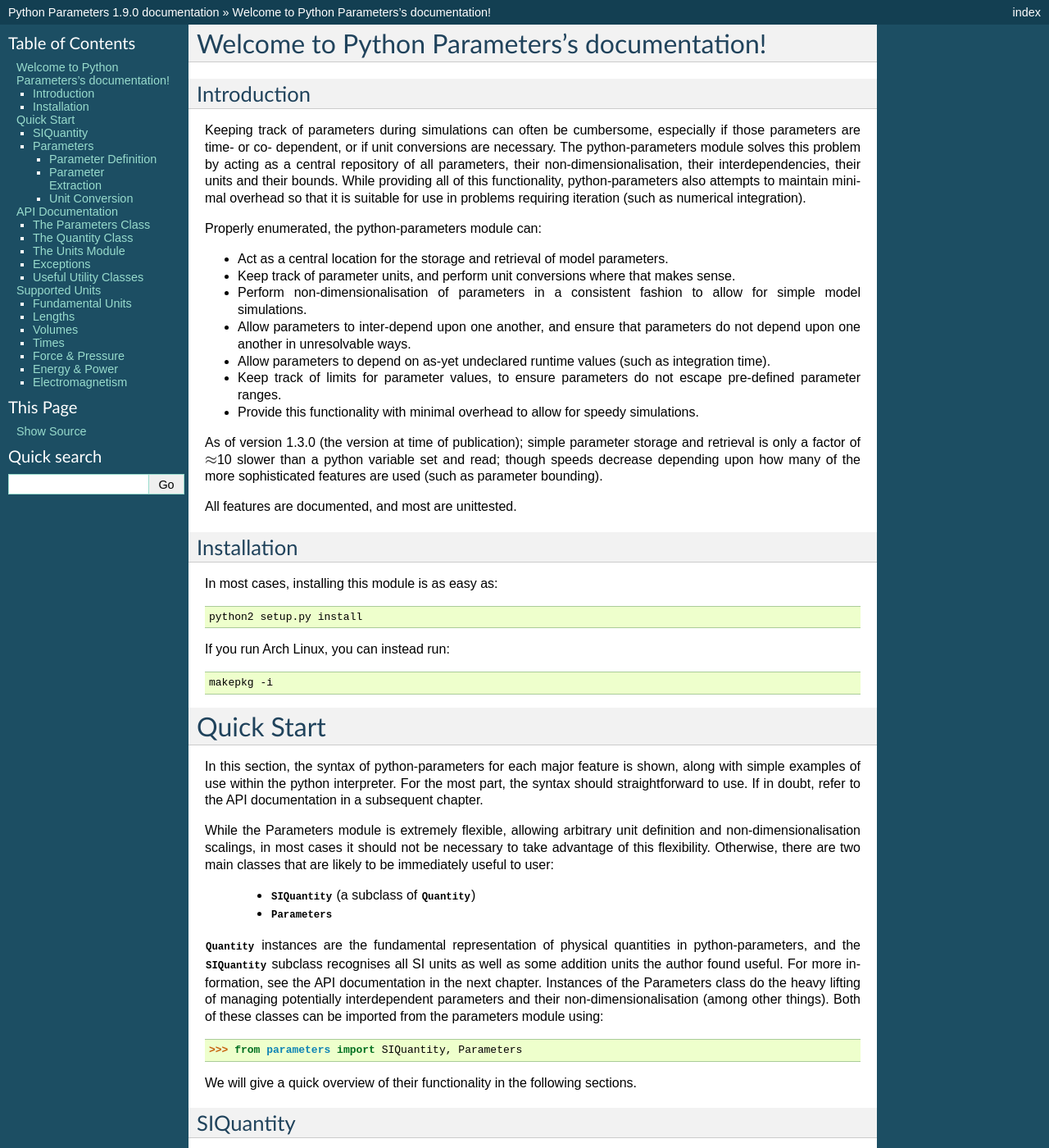
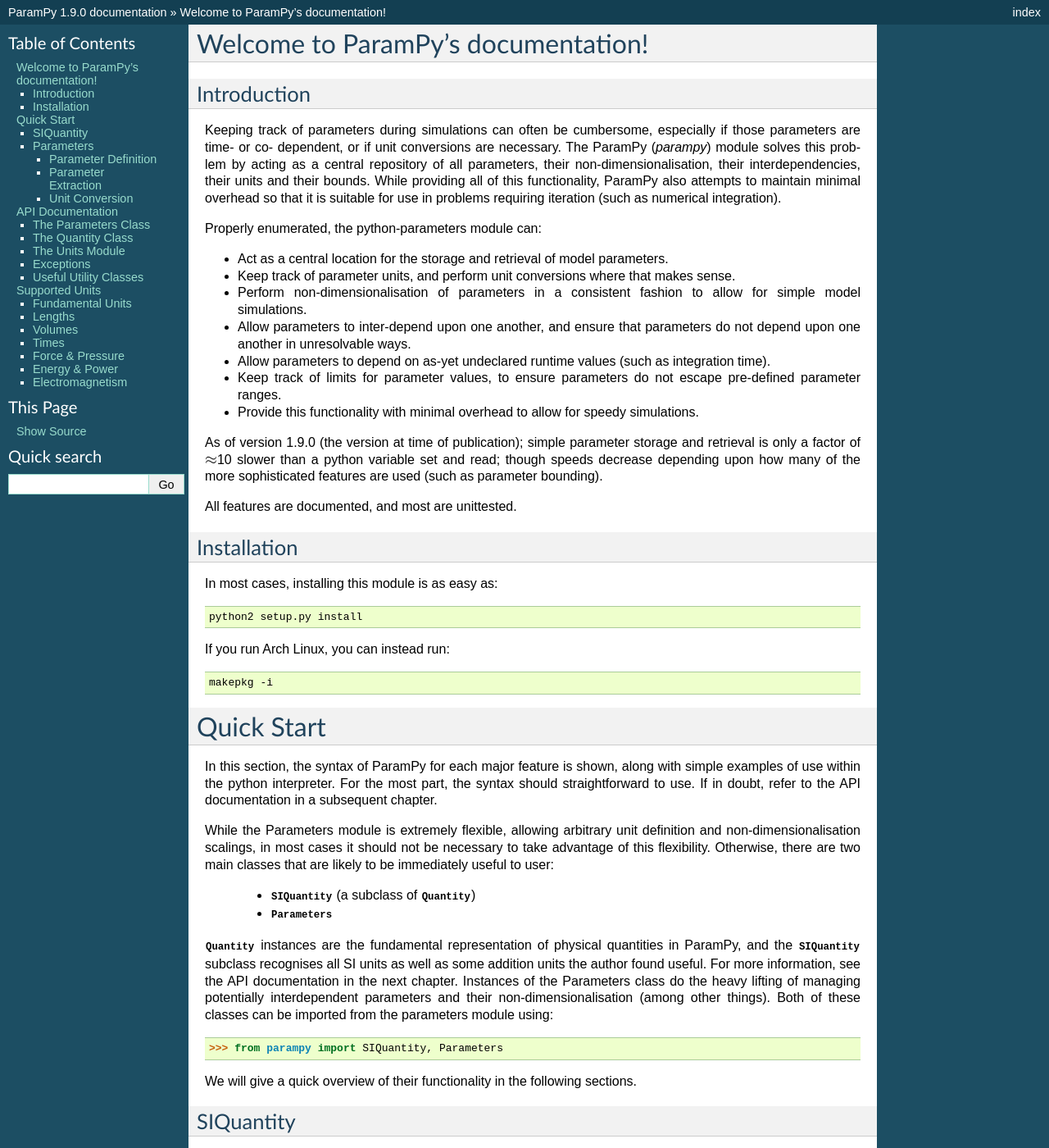
Before and after one commit to matthewwardrop/python-parampy, a Sphinx documentation site: the page built from docs/index.rst, in a window 1280 px wide and 1400 px high. Shown: the whole window at 82% size. Built offline with Sphinx 7.4.7, drawn with Linux system fonts in a browser that asks for light colours; the version number is read from the project's files by our own code; some of the changed text lies outside the part shown.

Commit message:
Rebuild documentation for the ParamPy name change.

```diff
--- a/docs/apidoc.rst
+++ b/docs/apidoc.rst
@@ -16,12 +16,12 @@
 The Parameters Class
 --------------------
 
-.. autoclass:: parameters.parameters.Parameters
+.. autoclass:: parampy.parameters.Parameters
     :members:
     :undoc-members:
     :show-inheritance:
 
-.. autoclass:: parameters.parameters.Bounds
+.. autoclass:: parampy.parameters.Bounds
     :members:
     :undoc-members:
     :show-inheritance:
@@ -29,12 +29,12 @@
 The Quantity Class
 ------------------
 
-.. autoclass:: parameters.quantities.Quantity
+.. autoclass:: parampy.quantities.Quantity
     :members:
     :undoc-members:
     :show-inheritance:
 
-.. autoclass:: parameters.definitions.SIQuantity
+.. autoclass:: parampy.definitions.SIQuantity
     :members:
     :undoc-members:
     :show-inheritance:
@@ -42,12 +42,12 @@
 The Units Module
 ----------------
 
-.. automodule:: parameters.units
+.. automodule:: parampy.units
     :members:
     :undoc-members:
     :show-inheritance:
 
-.. autoclass:: parameters.definitions.SIUnitDispenser
+.. autoclass:: parampy.definitions.SIUnitDispenser
     :members:
     :undoc-members:
     :show-inheritance:
@@ -56,7 +56,7 @@
 Exceptions
 ----------
 
-.. automodule:: parameters.errors
+.. automodule:: parampy.errors
     :members:
     :undoc-members:
     :show-inheritance:
@@ -65,7 +65,7 @@
 Useful Utility Classes
 ----------------------
 
-.. autoclass:: parameters.iteration.RangesIterator
+.. autoclass:: parampy.iteration.RangesIterator
     :members:
     :undoc-members:
     :show-inheritance:
--- a/docs/conf.py
+++ b/docs/conf.py
@@ -1,6 +1,6 @@
 # -*- coding: utf-8 -*-
 #
-# Python Parameters documentation build configuration file, created by
+# ParamPy documentation build configuration file, created by
 # sphinx-quickstart2 on Fri Feb 27 16:47:56 2015.
 #
 # This file is execfile()d with the current directory set to its
@@ -50,7 +50,7 @@
 master_doc = 'index'
 
 # General information about the project.
-project = u'Python Parameters'
+project = u'ParamPy'
 copyright = u'2015, Matthew Wardrop'
 
 # The version info for the project you're documenting, acts as replacement for
@@ -58,10 +58,10 @@
 # built documents.
 #
 # The short X.Y version.
-import parameters
-version = parameters.__version__
+import parampy
+version = parampy.__version__
 # The full version, including alpha/beta/rc tags.
-release = parameters.__version__
+release = parampy.__version__
 
 # The language for content autogenerated by Sphinx. Refer to documentation
 # for a list of supported languages.
--- a/docs/index.rst
+++ b/docs/index.rst
@@ -5,7 +5,7 @@
 
 .. include:: defines.rst
 
-Welcome to Python Parameters's documentation!
+Welcome to ParamPy's documentation!
 =============================================
 
 .. toctree::
--- a/docs/introduction.rst
+++ b/docs/introduction.rst
@@ -3,10 +3,10 @@
 
 Keeping track of parameters during simulations can often be cumbersome,
 especially if those parameters are time- or co- dependent, or if unit
-conversions are necessary. The python-parameters module solves this
+conversions are necessary. The ParamPy (`parampy`) module solves this
 problem by acting as a central repository of all parameters, their
 non-dimensionalisation, their interdependencies, their units and their
-bounds. While providing all of this functionality, python-parameters
+bounds. While providing all of this functionality, ParamPy
 also attempts to maintain minimal overhead so that it is suitable for
 use in problems requiring iteration (such as numerical integration).
 
@@ -33,7 +33,7 @@
 -  Provide this functionality with minimal overhead to allow for speedy
    simulations.
 
-As of version 1.3.0 (the version at time of publication); simple
+As of version 1.9.0 (the version at time of publication); simple
 parameter storage and retrieval is only a factor of :math:`\approx`\ 10
 slower than a python variable set and read; though speeds decrease
 depending upon how many of the more sophisticated features are used
--- a/docs/quickstart.rst
+++ b/docs/quickstart.rst
@@ -1,7 +1,7 @@
 Quick Start
 ===========
 
-In this section, the syntax of python-parameters for each major feature
+In this section, the syntax of ParamPy for each major feature
 is shown, along with simple examples of use within the python
 interpreter. For the most part, the syntax should straightforward to use.
 If in doubt, refer to the API documentation in a subsequent chapter.
@@ -13,14 +13,14 @@
 	- :class:`SIQuantity` (a subclass of :class:`Quantity`)
 	- :class:`Parameters`
 :class:`Quantity` instances are the fundamental representation of physical
-quantities in python-parameters, and the :class:`SIQuantity` subclass recognises
+quantities in ParamPy, and the :class:`SIQuantity` subclass recognises
 all SI units as well as some addition units the author found useful. For more
 information, see the API documentation in the next chapter. Instances of the Parameters class
 do the heavy lifting of managing potentially interdependent parameters and their
 non-dimensionalisation (among other things). Both
 of these classes can be imported from the parameters module using:
 
->>> from parameters import SIQuantity, Parameters
+>>> from parampy import SIQuantity, Parameters
 
 We will give a quick overview of their functionality in the following sections.
 
```
Also changed, not shown: docs/supportedunits.rst (line endings or trailing spaces), 1 other file.
